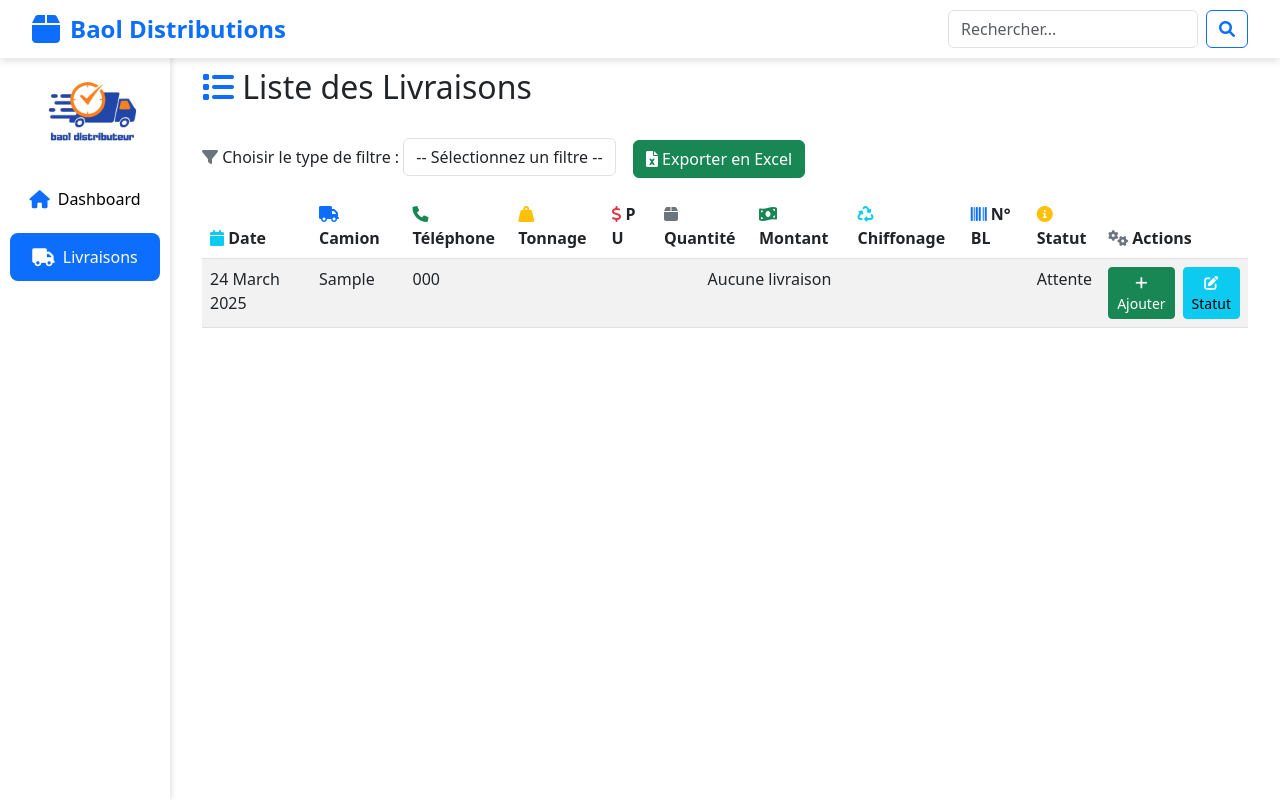
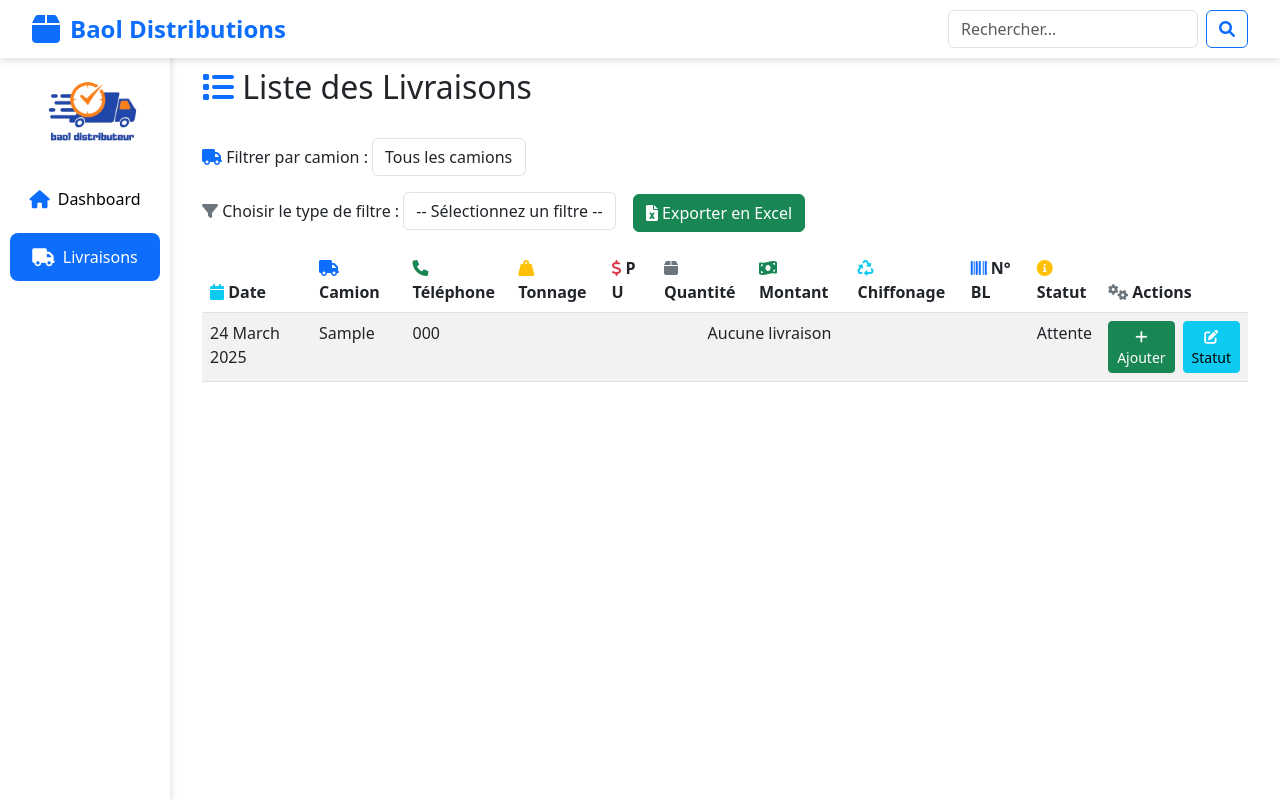
Before and after one commit to MANTECH99/baol_distributions, a Django app: page /livraisons/ in a window 1280 px wide. Run offline with Django 5.2, Linux system fonts and the light colour scheme; tables that the repository leaves empty hold one stand-in row (values such as "Sample post").

Commit message:
Update livraisons.html

```diff
--- a/gestion/templates/gestion/livraisons.html
+++ b/gestion/templates/gestion/livraisons.html
@@ -5,6 +5,24 @@
 {% block content %}
 <div class="container mt-5">
     <h2><i class="fas fa-list text-primary"></i> Liste des Livraisons</h2><br>
+<!-- Formulaire de sélection du camion -->
+<!-- Formulaire de sélection du camion -->
+<div class="mb-3">
+    <label for="camion_filter"><i class="fas fa-truck text-primary"></i> Filtrer par camion :</label>
+    <form method="GET" class="d-inline-block">
+        <input type="hidden" name="filter_type" value="{{ filter_type }}">
+        <input type="hidden" name="date" value="{{ selected_date }}">
+        <input type="hidden" name="month" value="{{ selected_month }}">
+        <select id="camion_filter" name="camion" class="form-control d-inline-block w-auto" onchange="this.form.submit()">
+            <option value="">Tous les camions</option>
+            {% for camion in camions %}
+                <option value="{{ camion.id }}" {% if selected_camion_id == camion.id|stringformat:"s" %}selected{% endif %}>
+                    {{ camion.numero }}
+                </option>
+            {% endfor %}
+        </select>
+    </form>
+</div>
 
 <!-- Étape 1 : Choix du type de filtre -->
 <div class="mb-3">
@@ -15,7 +33,7 @@
         <option value="month" {% if filter_type == 'month' %}selected{% endif %}>Mois spécifique</option>
     </select>&nbsp;&nbsp;&nbsp;
 
-            <a href="{% url 'exporter_livraisons_excel' %}?filter_type={{ filter_type }}&date={{ selected_date }}&month={{ selected_month }}"
+<a href="{% url 'exporter_livraisons_excel' %}?filter_type={{ filter_type }}&date={{ selected_date }}&month={{ selected_month }}&camion={{ selected_camion_id|default:'' }}"
    class="btn btn-success">
     <i class="fas fa-file-excel text-white"></i> Exporter en Excel
 </a>
@@ -25,22 +43,24 @@
 <div id="date_form" style="display: {% if filter_type == 'date' %}block{% else %}none{% endif %};">
     <form method="GET" class="mb-3">
         <input type="hidden" name="filter_type" value="date">
+        <input type="hidden" name="camion" value="{{ selected_camion_id|default:'' }}">
+        <input type="hidden" name="month" value="{{ selected_month }}">
         <label for="date"><i class="fas fa-calendar-day text-info"></i> Sélectionner une date :</label>
         <input type="date" id="date" name="date" value="{{ selected_date|default:'' }}" class="form-control d-inline-block w-auto">
         <button type="submit" class="btn btn-primary"><i class="fas fa-filter text-white"></i> Filtrer</button>
     </form>
 </div>
-
 <!-- Étape 2 : Formulaire pour le mois spécifique -->
 <div id="month_form" style="display: {% if filter_type == 'month' %}block{% else %}none{% endif %};">
     <form method="GET" class="mb-3">
         <input type="hidden" name="filter_type" value="month">
+        <input type="hidden" name="camion" value="{{ selected_camion_id|default:'' }}">
+        <input type="hidden" name="date" value="{{ selected_date }}">
         <label for="month"><i class="fas fa-calendar-alt text-warning"></i> Sélectionner un mois :</label>
         <input type="month" id="month" name="month" value="{{ selected_month|default:'' }}" class="form-control d-inline-block w-auto">
         <button type="submit" class="btn btn-primary"><i class="fas fa-filter text-white"></i> Filtrer</button>
     </form>
 </div>
-
 <!-- Script JavaScript pour afficher le formulaire correspondant -->
 <script>
     function showFilterForm() {
@@ -49,7 +69,6 @@
         document.getElementById('month_form').style.display = filterType === 'month' ? 'block' : 'none';
     }
 </script>
-
     <div class="table-responsive"> <!-- Conteneur responsive pour le tableau -->
         <table class="table table-striped">
             <thead class="table-green">
```
Lines whose indentation alone changed are shown as unchanged.
